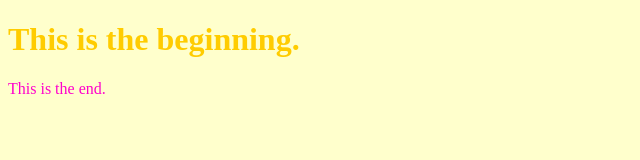
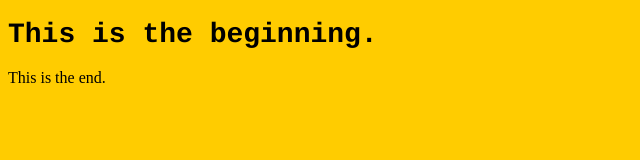
Before and after one commit to misterlengel/misterlengel.github.io, a plain HTML site: page index.html in a window 1280 px wide. Shown: the whole page, without its empty margins (0-640 px from the left). Drawn offline with Linux system fonts and the light colour scheme.

Commit message:
added style

```diff
--- a/mystyle.css
+++ b/mystyle.css
@@ -1,3 +1,2 @@
-body {background-color: #ffffcc;}
-h1   {color: #ffcc00;}
-p    {color: #ff00cc;}
+body {background-color: #ffcc00;}
+h1 {font-family: courier; font-size: 28px;}
```
Also changed, not shown: index.html (+1 -1 lines).
